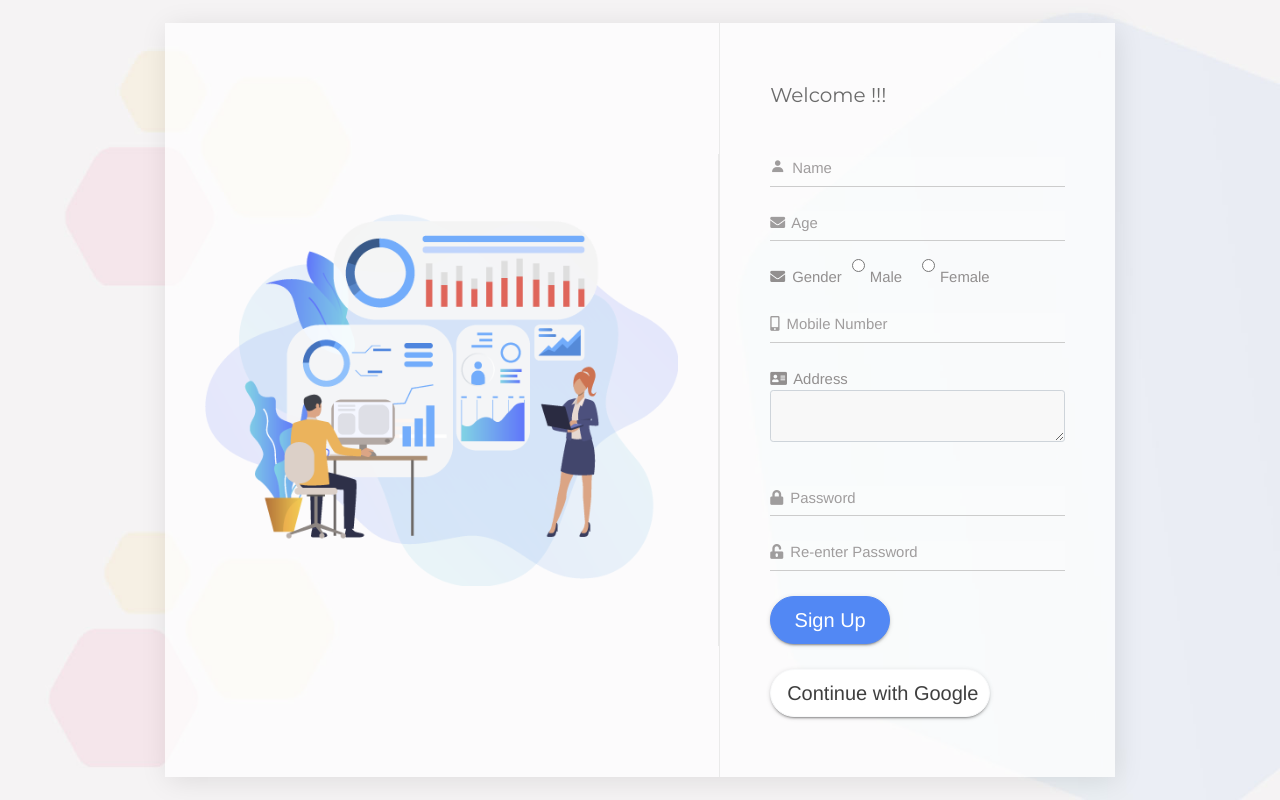
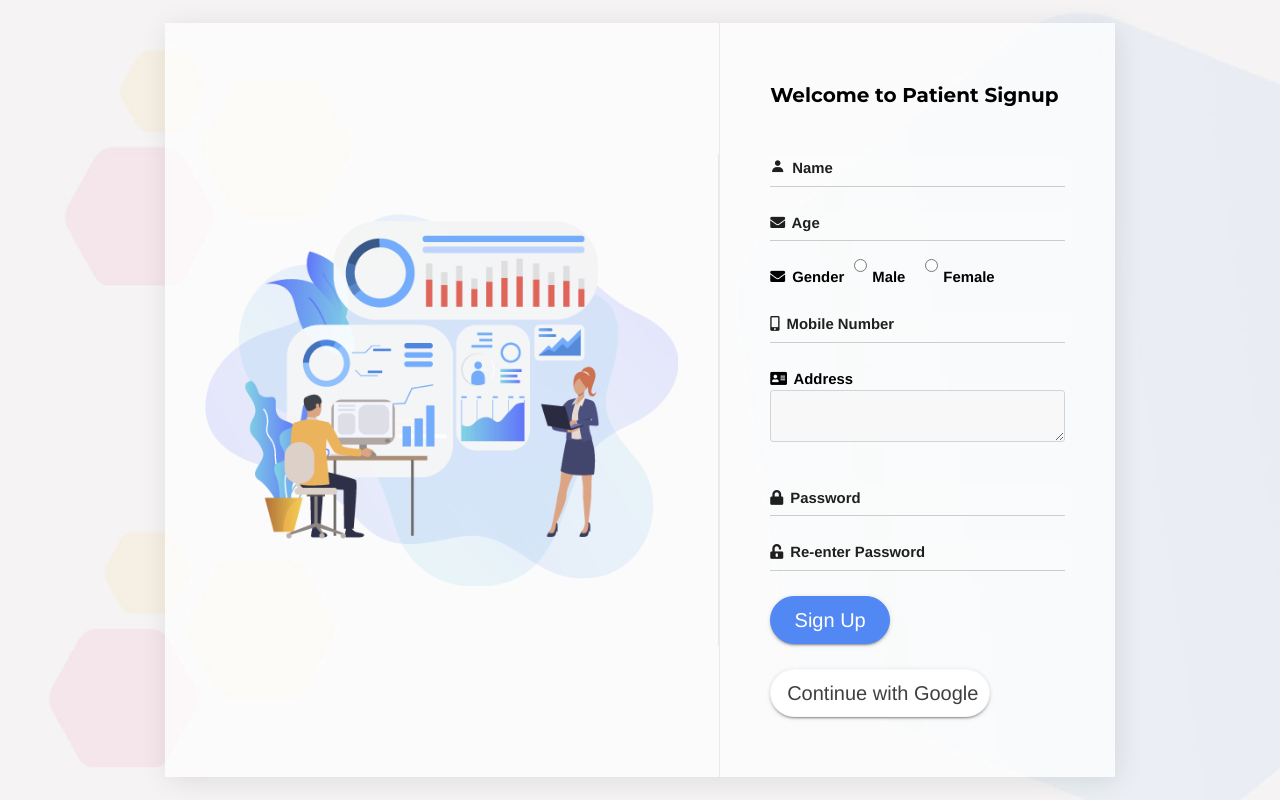
Before and after one commit to G-SAIRAM17/Mission_Health_Care, a Django app: page / in a window 1280 px wide. Run offline with Django 5.2, Linux system fonts and the light colour scheme; some libraries are stand-ins or nearby versions.

Commit message:
Modified text color and heading of the page

```diff
--- a/MissionHealthCare/templates/patient_signup.html
+++ b/MissionHealthCare/templates/patient_signup.html
@@ -25,49 +25,49 @@
                     </div>
                     <div class="col-lg-5 no-padding">
                         <div class="login-box">
-                            <h5>Welcome !!!</h5>
+                            <h5  style="font-weight: bold;color: black;">Welcome to Patient Signup</h5>
 
                             <div class="login-row row no-margin">
-                                <label for=""><i class='bx bxs-user'></i> Name</label>
+                                <label for=""  style="font-weight: bold;color: black;"><i class='bx bxs-user'></i> Name</label>
                                 <input type="text" class="form-control form-control-sm">
                             </div>
 
                             <div class="login-row row no-margin">
-                                <label for=""><i class="fas fa-envelope"></i> Age</label>
+                                <label for=""  style="font-weight: bold;color: black;"><i class="fas fa-envelope"></i> Age</label>
                                 <input type="text" class="form-control form-control-sm">
                             </div>
             <!-------------------------------------------- Need Modification ------------------------------------------------------------>
                             <div class="login-row row no-margin" style="display: flex; align-items: center;">
-                                <label for="" style="margin-right: 10px;"><i class="fas fa-envelope"></i> Gender</label>
+                                <label for="" style="margin-right: 10px;font-weight: bold;color: black;"><i class="fas fa-envelope"></i> Gender</label>
                                 <div style="display: flex; align-items: center;">
                                     <div style="display: flex; align-items: center; margin-right: 20px;">
                                         <input type="radio" id="male" name="gender" class="form-control form-control-sm" value="male" style="margin-right: 5px;">
-                                        <label for="male" style="margin: 0;">Male</label>
+                                        <label for="male" style="margin: 0;font-weight: bold;color: black;">Male</label>
                                     </div>
                                     <div style="display: flex; align-items: center;">
                                         <input type="radio" id="female" name="gender" class="form-control form-control-sm" value="female" style="margin-right: 5px;">
-                                        <label for="female" style="margin: 0;">Female</label>
+                                        <label for="female" style="margin: 0;font-weight: bold;color: black;">Female</label>
                                     </div>
                                 </div>
                             </div>
             <!-------------------------------------------------------------------------------------------------------------------------------->
                             <div class="login-row row no-margin">
-                                <label for=""><i class="fas fa-mobile-alt"></i> Mobile Number</label>
+                                <label for="" style="font-weight: bold;color: black;"><i class="fas fa-mobile-alt"></i> Mobile Number</label>
                                 <input type="numeric" class="form-control form-control-sm">
                             </div>
 
                             <div class="login-row row no-margin">
-                                <label for=""><i class="fas fa-address-card"></i> Address</label>
+                                <label for="" style="font-weight: bold;color: black;"><i class="fas fa-address-card"></i> Address</label>
                                 <textarea class="form-control form-control-sm"></textarea>
                             </div>
 
                             <div class="login-row row no-margin">
-                                <label for=""><i class="fas fa-lock"></i> Password</label>
+                                <label for="" style="font-weight: bold;color: black;"><i class="fas fa-lock"></i> Password</label>
                                 <input type="password" class="form-control form-control-sm">
                             </div>
 
                              <div class="login-row row no-margin">
-                                <label for=""><i class="fas fa-unlock-alt"></i> Re-enter Password</label>
+                                <label for="" style="font-weight: bold;color: black;"><i class="fas fa-unlock-alt"></i> Re-enter Password</label>
                                 <input type="password" class="form-control form-control-sm">
                             </div>
 
```
